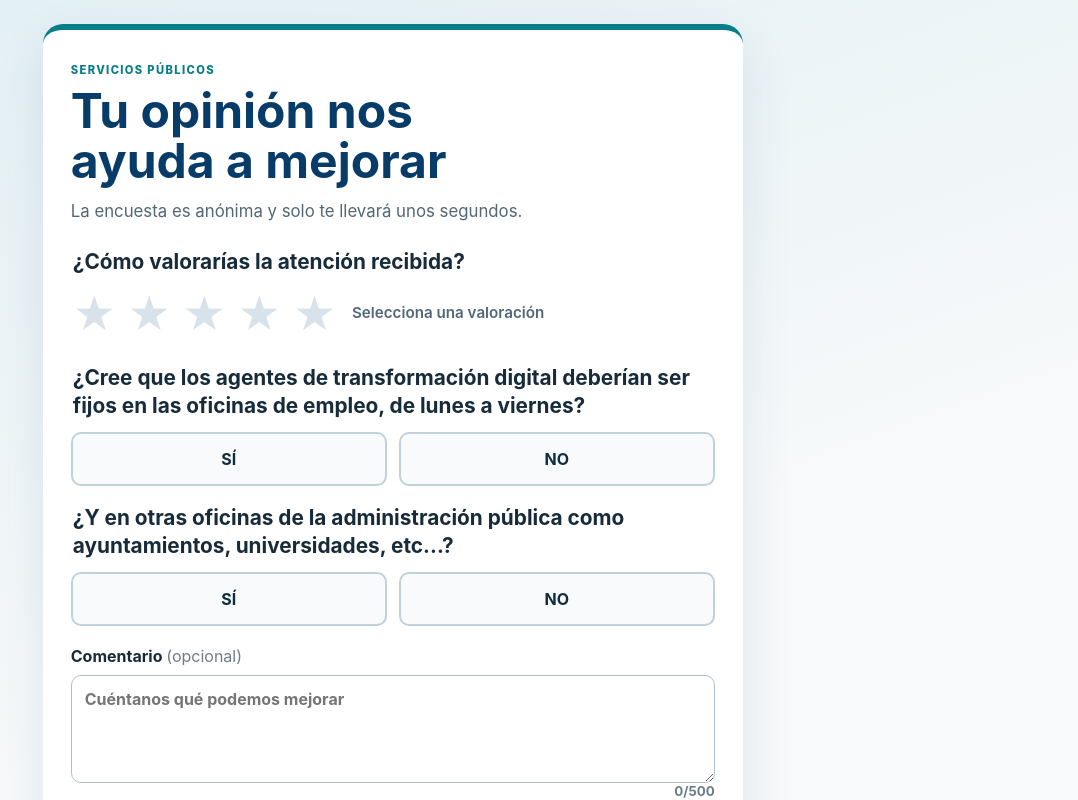
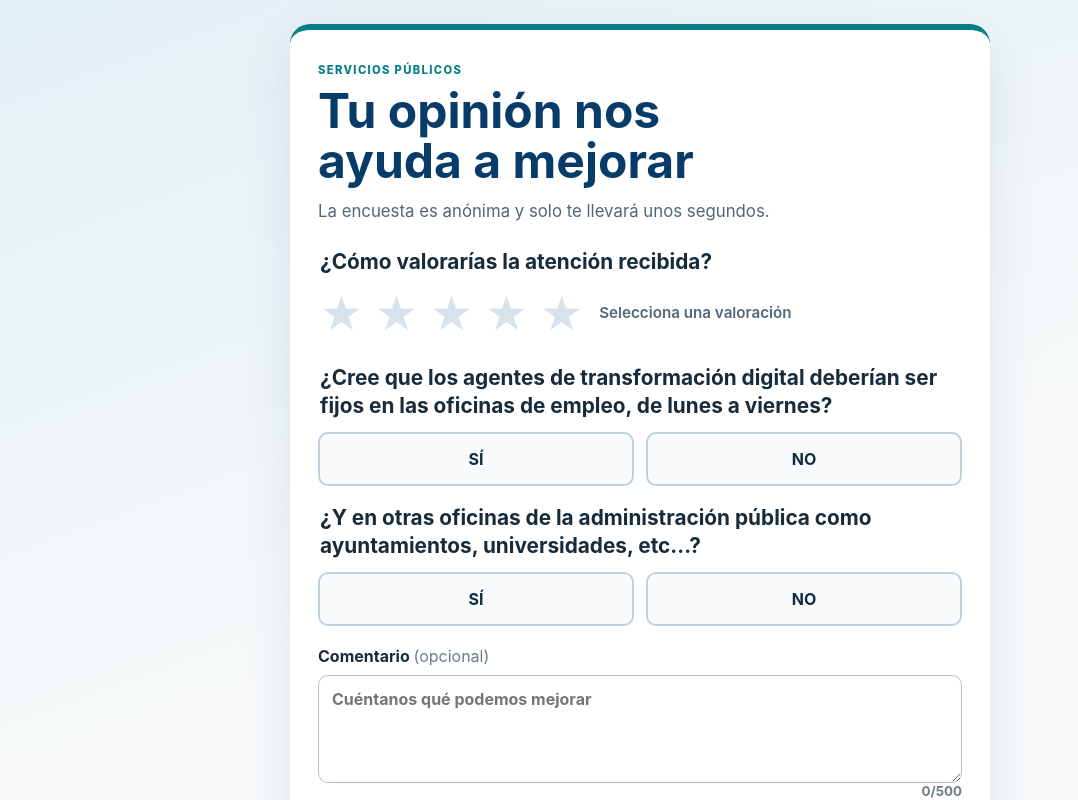
Before and after one commit to OsianJL/app-valoracion-ciudadana, a React (Vite) app: page / in a window 1280 px wide. Shown: the top 800 px of the page, without its empty margins (0-1078 px from the left). Built offline with nearby package versions, Linux system fonts and the light colour scheme.

Commit message:
Fix responsive card width on tablet viewports

```diff
--- a/src/styles.css
+++ b/src/styles.css
@@ -18,6 +18,11 @@ body {
   min-height: 100vh;
   min-height: 100dvh;
   background: #fff;
+}
+
+#root {
+  width: 100%;
+  min-width: 0;
 }
 
 button,
@@ -283,13 +288,18 @@ button[type="submit"]:disabled {
 
   body {
     display: grid;
+    grid-template-columns: minmax(0, 1fr);
     padding: 24px;
     place-items: center;
     background: linear-gradient(160deg, #e3f0f4, #f7f9fa 55%);
   }
 
+  #root {
+    max-width: 700px;
+  }
+
   .card {
-    width: min(100%, 700px);
+    min-width: 0;
     min-height: 0;
     padding: 28px;
     border-top-width: 6px;
```
